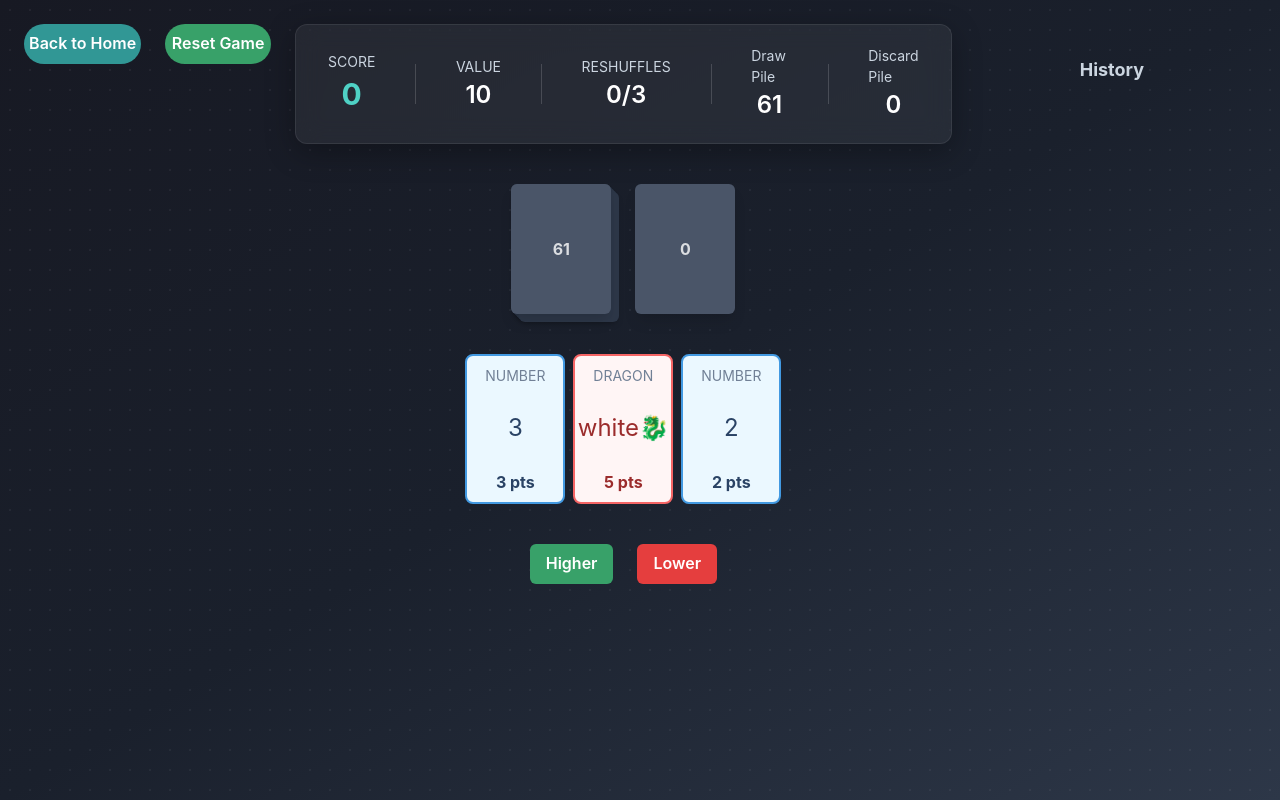
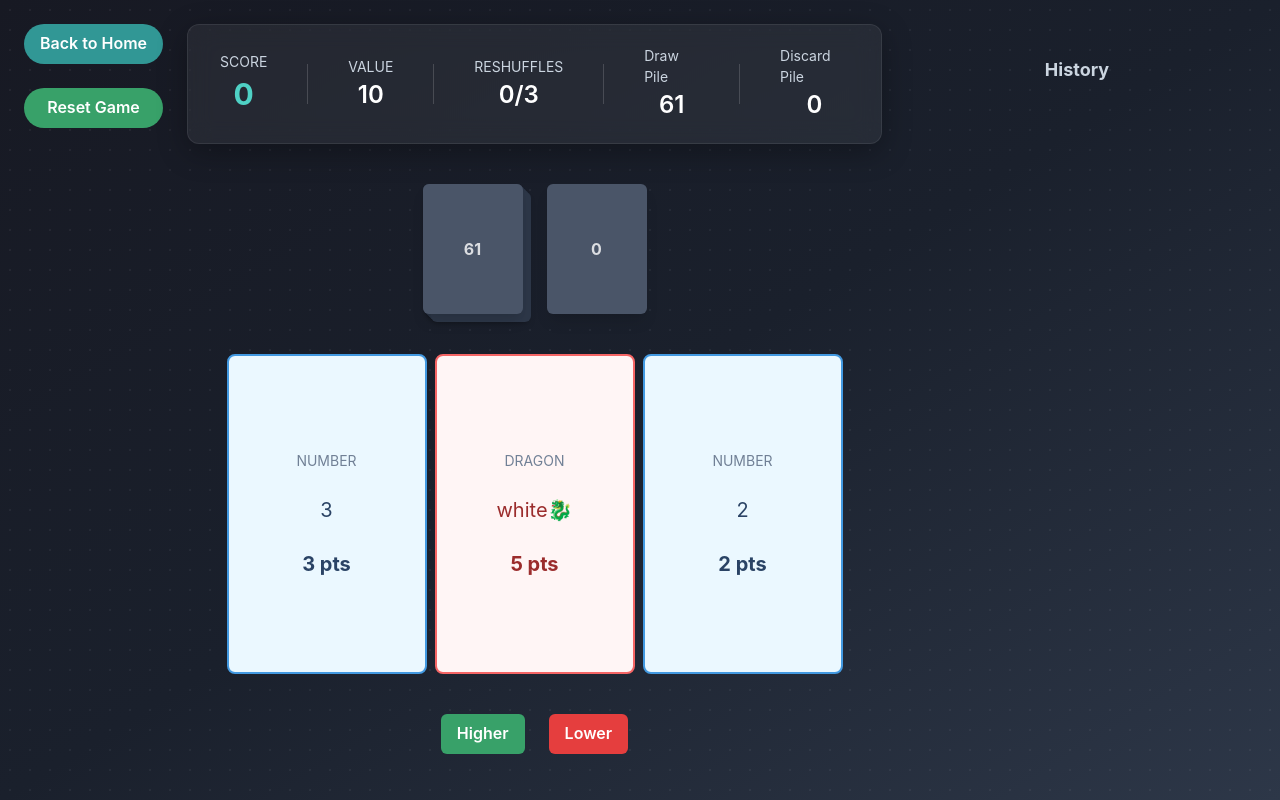
Before and after one commit to AsimAliMurtaza/hand-betting-game, a Next.js app: page /game in a window 1280 px wide. Built offline with nearby package versions, Linux system fonts and the light colour scheme.

Commit message:
ui(animations): improved ui, updated readme

```diff
--- a/src/components/GameBoard.tsx
+++ b/src/components/GameBoard.tsx
@@ -23,12 +23,24 @@ export default function GameBoard() {
       gap={6}
       alignItems="flex-start"
     >
-      <Button onClick={() => router.push("/")} borderRadius="full" variant="solid" colorScheme="teal">
-        Back to Home
-      </Button>
-      <Button onClick={() => startGame()} borderRadius="full" variant="solid" colorScheme="green">
-        Reset Game
-      </Button>
+      <VStack spacing={6} align="stretch">
+        <Button
+          onClick={() => router.push("/")}
+          borderRadius="full"
+          variant="solid"
+          colorScheme="teal"
+        >
+          Back to Home
+        </Button>
+        <Button
+          onClick={() => startGame()}
+          borderRadius="full"
+          variant="solid"
+          colorScheme="green"
+        >
+          Reset Game
+        </Button>
+      </VStack>
 
       <Box flex="1">
         <VStack spacing={6} align="stretch">
--- a/src/components/HandView.tsx
+++ b/src/components/HandView.tsx
@@ -1,8 +1,10 @@
-import { HStack } from "@chakra-ui/react";
+import { HStack, Box } from "@chakra-ui/react";
 import TileCard from "./TileCard";
 import { Tile } from "@/types/types";
 import { AnimatePresence, motion } from "framer-motion";
 import { useGameStore } from "@/stores/store";
+
+const MotionBox = motion(Box);
 
 export default function HandView({ hand }: { hand: Tile[] }) {
   const { tileValues } = useGameStore();
@@ -10,15 +12,19 @@ export default function HandView({ hand }: { hand: Tile[] }) {
     <AnimatePresence mode="wait">
       <HStack>
         {hand.map((tile) => (
-          <motion.div
+          <MotionBox
             key={tile.id}
-            initial={{ opacity: 0, y: 30 }}
+            initial={{ opacity: 0, y: 20 }}
             animate={{ opacity: 1, y: 0 }}
-            exit={{ opacity: 0, y: -30 }}
-            transition={{ duration: 0.25 }}
+            exit={{ opacity: 0, y: -20 }}
           >
-            <TileCard key={tile.id} tile={tile} tileValues={tileValues} />
-          </motion.div>
+            <TileCard
+              key={tile.id}
+              tile={tile}
+              tileValues={tileValues}
+              size="xxl"
+            />
+          </MotionBox>
         ))}
       </HStack>
     </AnimatePresence>
--- a/src/components/HistoryView.tsx
+++ b/src/components/HistoryView.tsx
@@ -12,7 +12,13 @@ export default function HistoryView({ history }: { history: HistoryItem[] }) {
   const { tileValues } = useGameStore();
   return (
     <Box mt={8} w="100%">
-      <Text fontSize="lg" mb={3} color="gray.300" fontWeight="bold" textAlign="center">
+      <Text
+        fontSize="lg"
+        mb={3}
+        color="gray.300"
+        fontWeight="bold"
+        textAlign="center"
+      >
         History
       </Text>
 
@@ -43,7 +49,7 @@ export default function HistoryView({ history }: { history: HistoryItem[] }) {
 
             <HStack spacing={2} flexWrap="wrap">
               {item.hand.map((tile) => (
-                <TileCard key={tile.id} tile={tile} tileValues={tileValues} />
+                <TileCard key={tile.id} tile={tile} tileValues={tileValues} size="lg" />
               ))}
             </HStack>
           </Box>
--- a/src/components/TileCard.tsx
+++ b/src/components/TileCard.tsx
@@ -2,9 +2,14 @@ import { Box, Text, VStack } from "@chakra-ui/react";
 import { Tile } from "@/types/types";
 import { motion } from "framer-motion";
 
+type Props = {
+  tile: Tile;
+  tileValues: Record<string, number>;
+  size?: "sm" | "md" | "lg" | "xl" | "xxl";
+};
 const MotionBox = motion(Box);
 
-export default function TileCard({ tile, tileValues }: { tile: Tile; tileValues: Record<string, number> }) {
+export default function TileCard({ tile, tileValues, size }: Props) {
   const getStyles = () => {
     if (tile.type === "number") {
       return {
@@ -29,12 +34,41 @@ export default function TileCard({ tile, tileValues }: { tile: Tile; tileValues:
     };
   };
 
+  const sizeStyles = {
+    sm: {
+      w: "40px",
+      h: "60px",
+      fontSize: "xs",
+    },
+    md: {
+      w: "60px",
+      h: "90px",
+      fontSize: "sm",
+    },
+    lg: {
+      w: "80px",
+      h: "120px",
+      fontSize: "md",
+    },
+    xl: {
+      w: "120px",
+      h: "170px",
+      fontSize: "lg",
+    },
+    xxl: {
+      w: "200px",
+      h: "320px",
+      fontSize: "xl",
+    },
+  };
+
   const styles = getStyles();
+  const { w, h, fontSize } = sizeStyles[size || "md"];
 
   return (
     <MotionBox
-      w="100px"
-      h="150px"
+      w={w}
+      h={h}
       borderWidth="2px"
       borderRadius="lg"
       bg={styles.bg}
@@ -51,12 +85,13 @@ export default function TileCard({ tile, tileValues }: { tile: Tile; tileValues:
           {tile.type.toUpperCase()}
         </Text>
 
-        <Text fontSize="2xl" color={styles.color}>
+        <Text fontSize={fontSize} color={styles.color}>
           {formatLabel(tile.label)}
         </Text>
-
-        <Text fontSize="md" color={styles.color} fontWeight="bold">
-          {tileValues[tile.label] !== undefined ? `${tileValues[tile.label]} pts` : `${tile.label} pts`}
+        <Text fontSize={fontSize} color={styles.color} fontWeight="bold">
+          {tileValues[tile.label] !== undefined
+            ? `${tileValues[tile.label]} pts`
+            : `${tile.label} pts`}
         </Text>
       </VStack>
     </MotionBox>
--- a/src/stores/store.ts
+++ b/src/stores/store.ts
@@ -94,8 +94,6 @@ export const useGameStore = create<GameState>((set, get) => ({
     }
 
     const updatedTileValues = updateTileValues(newHand, tileValues, isWin);
-    console.log("Placed bet:", bet, "New hand:", newHand, "New value:", newValue, "Win:", isWin);
-    console.log("Updated tile values:", updatedTileValues);
     const hitTileLimit = checkTileLimits(updatedTileValues);
 
     set({
```
Also changed, not shown: 1 other file (tests, documents, lock files or other folders).
